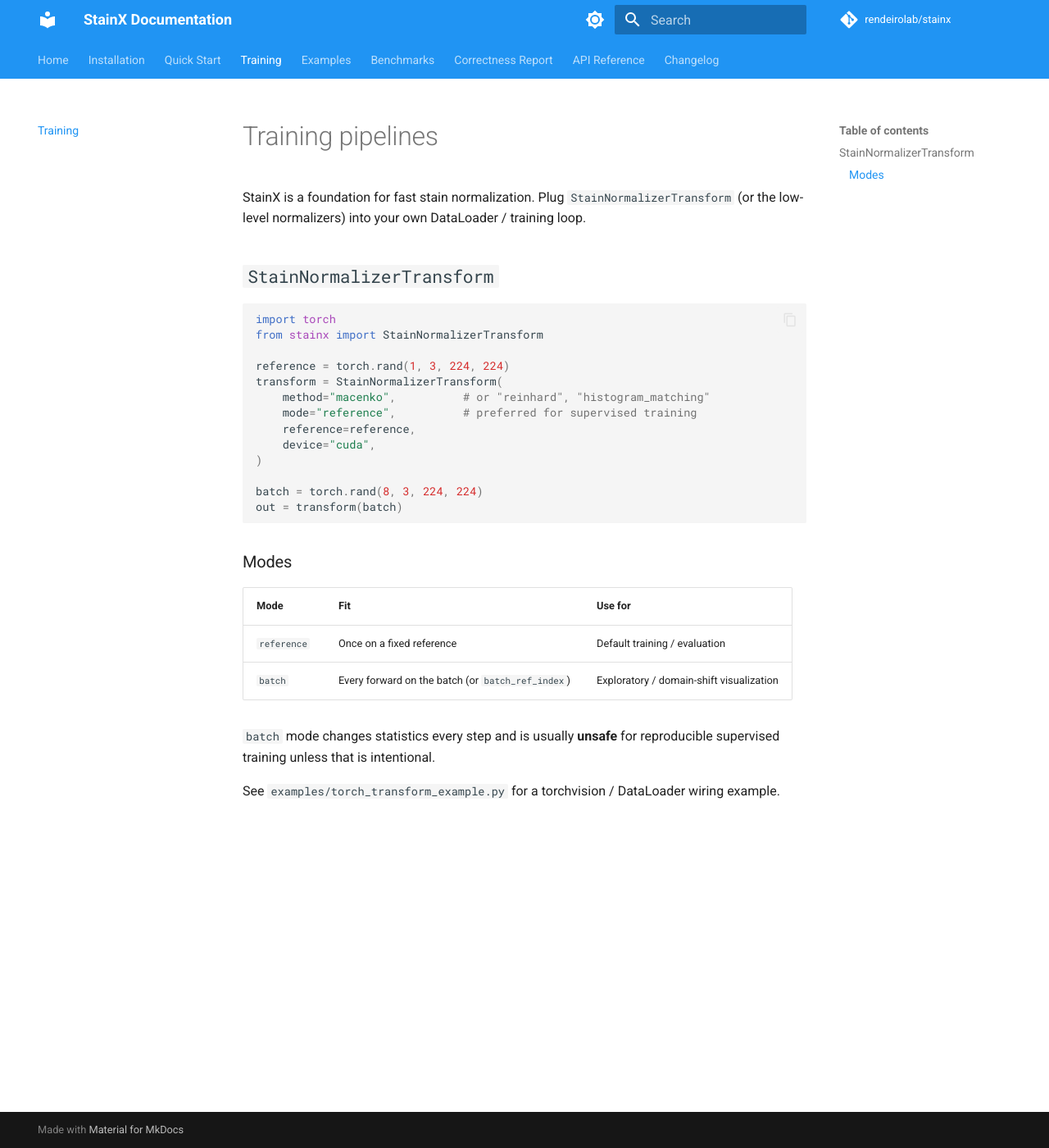
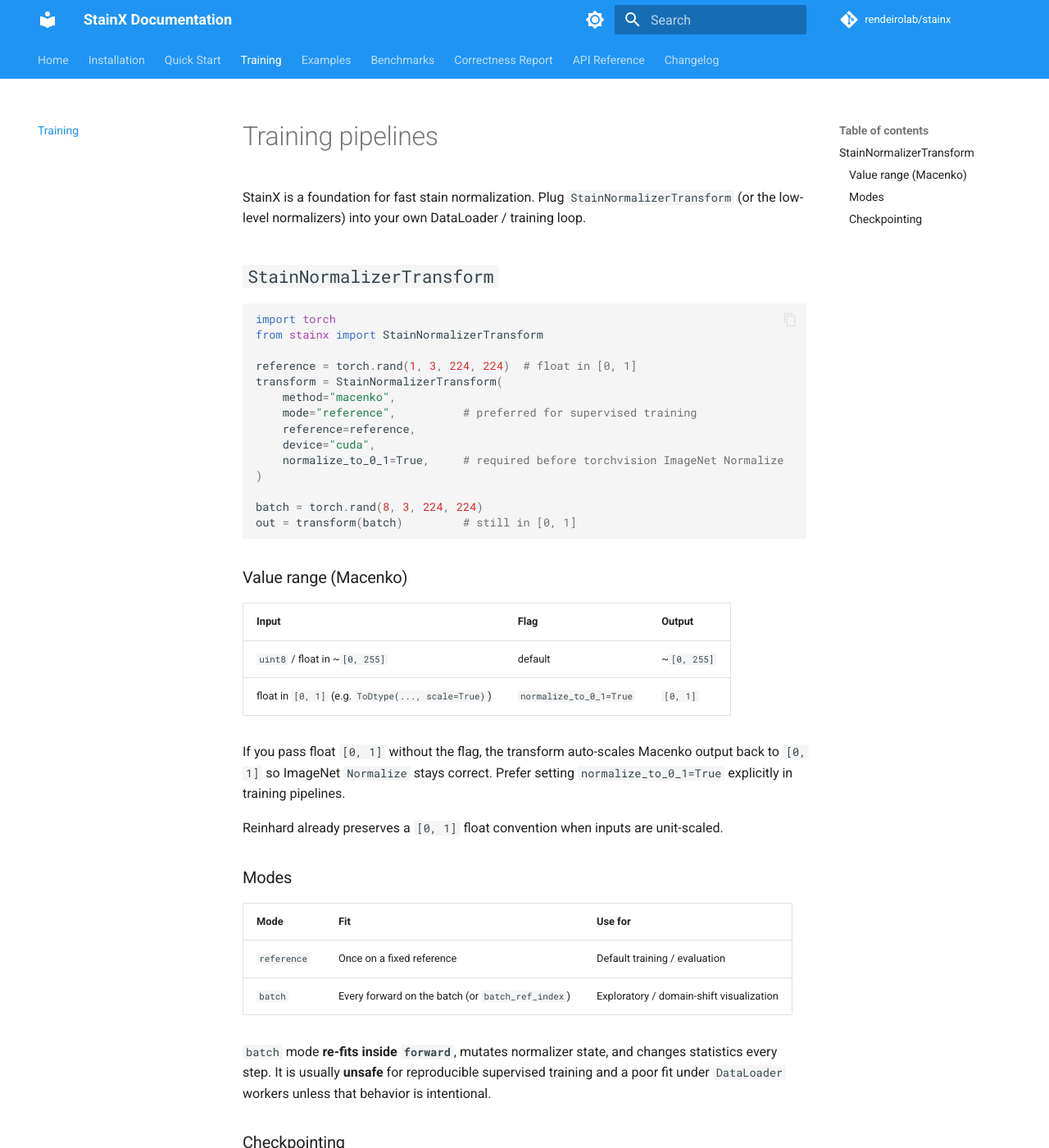
Before and after one commit to rendeirolab/stainx, an MkDocs documentation site: the page built from docs/training.md, in a window 1280 px wide and 1400 px high. Shown: the whole window at 82% size. Built offline with MkDocs 1.6.1 and Material for MkDocs 9.7.7, drawn with Linux system fonts in a browser that asks for light colours; comment, search, counter and statistics services are not loaded; some of the changed text lies outside the part shown.

Commit message:
Update changelog and training documentation for StainX. Added migration note for CuPy users and clarified input/output value ranges for the Macenko method in training.md. Enhanced comments on batch mode behavior and checkpointing requirements.

````diff
--- a/docs/training.md
+++ b/docs/training.md
@@ -8,17 +8,29 @@
 import torch
 from stainx import StainNormalizerTransform
 
-reference = torch.rand(1, 3, 224, 224)
+reference = torch.rand(1, 3, 224, 224)  # float in [0, 1]
 transform = StainNormalizerTransform(
-    method="macenko",          # or "reinhard", "histogram_matching"
+    method="macenko",
     mode="reference",          # preferred for supervised training
     reference=reference,
     device="cuda",
+    normalize_to_0_1=True,     # required before torchvision ImageNet Normalize
 )
 
 batch = torch.rand(8, 3, 224, 224)
-out = transform(batch)
+out = transform(batch)         # still in [0, 1]
 ```
+
+### Value range (Macenko)
+
+| Input | Flag | Output |
+|-------|------|--------|
+| `uint8` / float in ~`[0, 255]` | default | ~`[0, 255]` |
+| float in `[0, 1]` (e.g. `ToDtype(..., scale=True)`) | `normalize_to_0_1=True` | `[0, 1]` |
+
+If you pass float `[0, 1]` without the flag, the transform auto-scales Macenko output back to `[0, 1]` so ImageNet `Normalize` stays correct. Prefer setting `normalize_to_0_1=True` explicitly in training pipelines.
+
+Reinhard already preserves a `[0, 1]` float convention when inputs are unit-scaled.
 
 ### Modes
 
@@ -27,6 +39,10 @@
 | `reference` | Once on a fixed reference | Default training / evaluation |
 | `batch` | Every forward on the batch (or `batch_ref_index`) | Exploratory / domain-shift visualization |
 
-`batch` mode changes statistics every step and is usually **unsafe** for reproducible supervised training unless that is intentional.
+`batch` mode **re-fits inside `forward`**, mutates normalizer state, and changes statistics every step. It is usually **unsafe** for reproducible supervised training and a poor fit under `DataLoader` workers unless that behavior is intentional.
+
+### Checkpointing
+
+Fitted stain parameters are **not** stored in `state_dict()` (they live on the inner normalizer, not as buffers). After loading a training checkpoint, call `fit_reference(...)` again.
 
 See `examples/torch_transform_example.py` for a torchvision / DataLoader wiring example.
````
Also changed, not shown: docs/changelog.md (+1 -0 lines).
